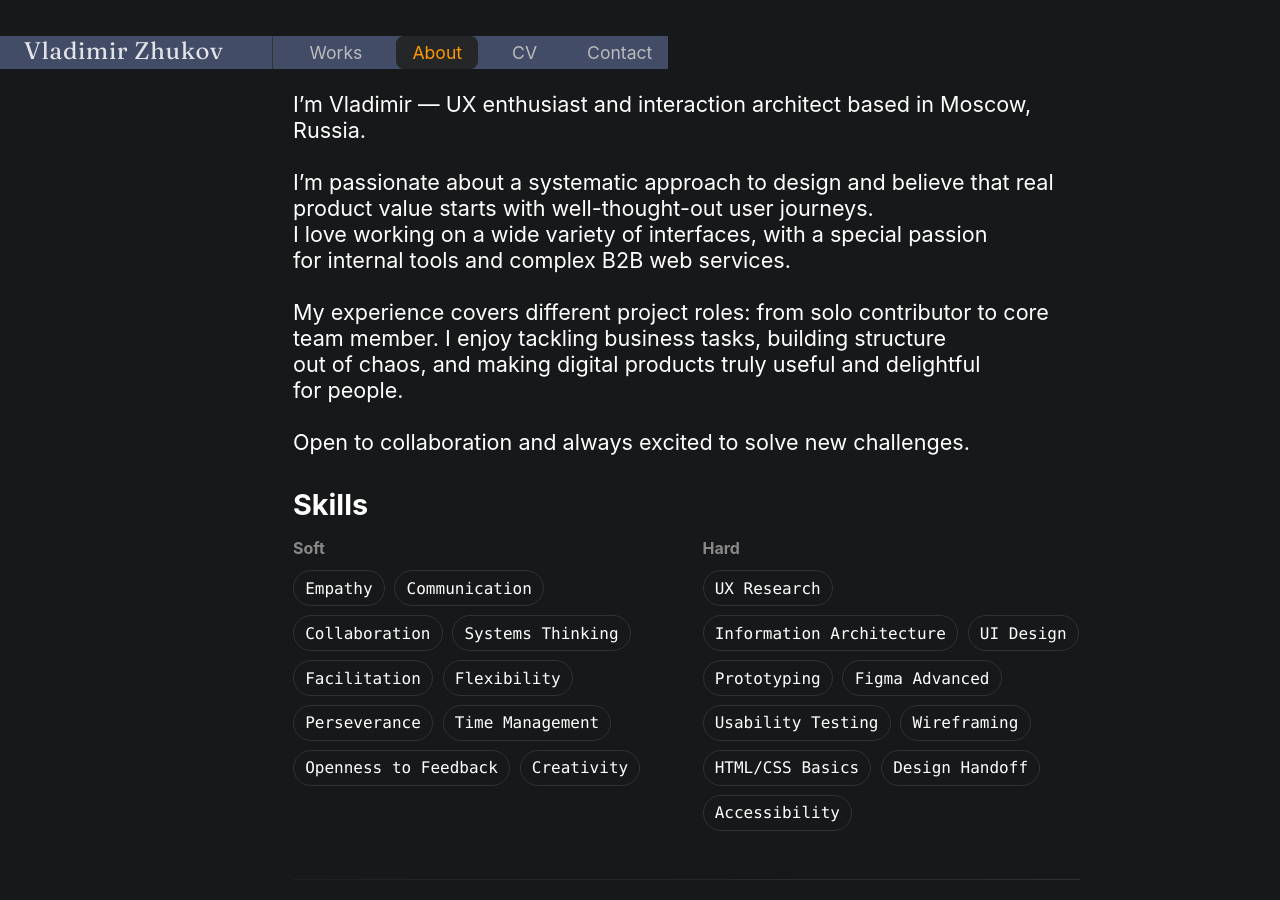
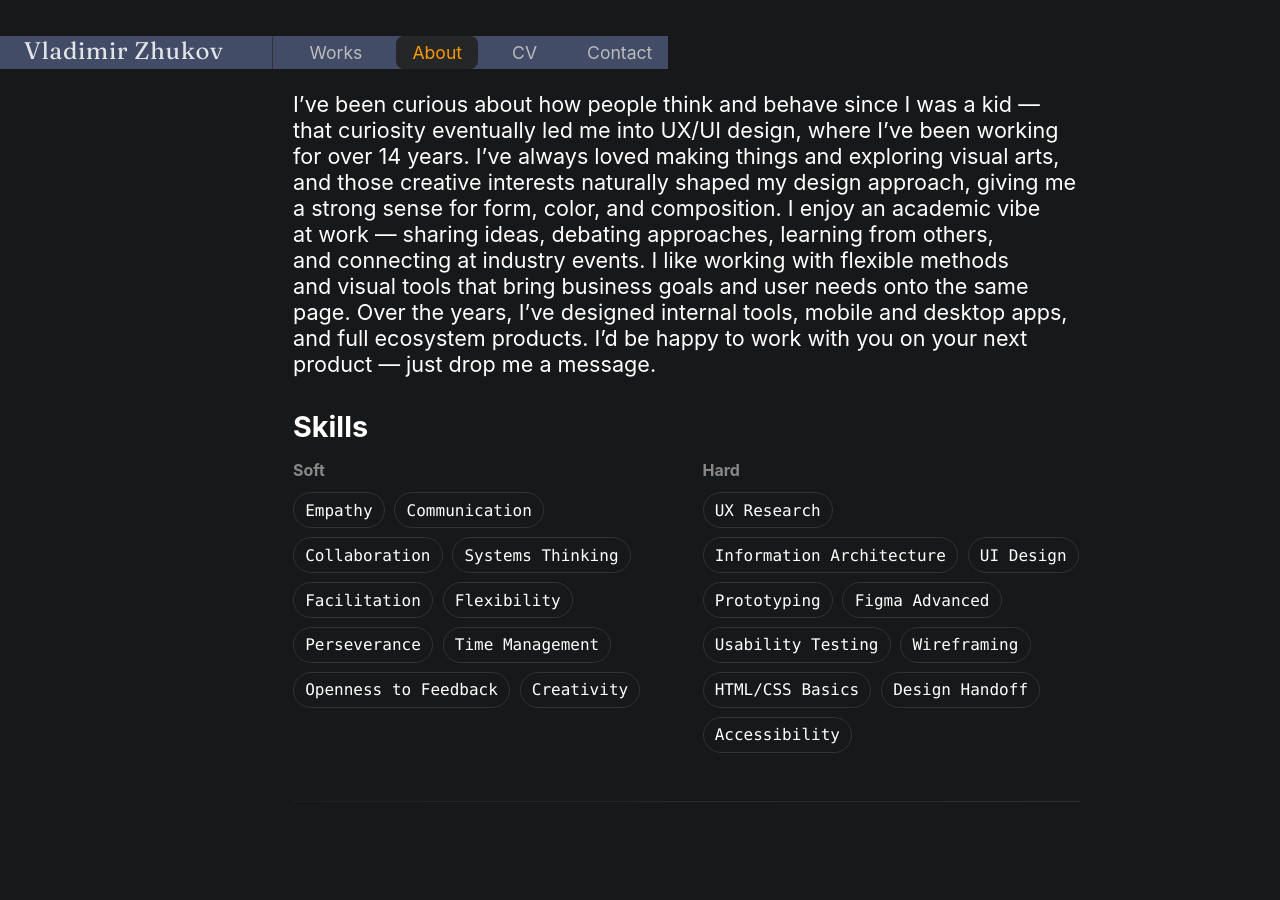
Before and after one commit to uxiscool/experience, a Jekyll site: the page built from about.md, in a window 1280 px wide. Built offline with Jekyll 4.4.1, drawn with Linux system fonts in a browser that asks for light colours.

Commit message:
Add files via upload

```diff
--- a/about.md
+++ b/about.md
@@ -7,10 +7,7 @@ permalink: /about/
 <div class="container">
   <div class="bio">
     <p>
-    I’m Vladimir — UX&nbsp;enthusiast and&nbsp;interaction architect based in&nbsp;Moscow, Russia.<br><br>
-    I’m&nbsp;passionate about a&nbsp;systematic approach to&nbsp;design and&nbsp;believe that real product value starts with well-thought-out user journeys.<br>I&nbsp;love working on&nbsp;a&nbsp;wide variety of&nbsp;interfaces, with a&nbsp;special passion for&nbsp;internal tools and&nbsp;complex B2B web&nbsp;services.<br><br>
-    My&nbsp;experience covers different project roles: from solo contributor to&nbsp;core team member. I&nbsp;enjoy tackling business tasks, building structure out&nbsp;of&nbsp;chaos, and&nbsp;making digital products truly useful and&nbsp;delightful for&nbsp;people.<br><br>
-    Open to&nbsp;collaboration and&nbsp;always excited to&nbsp;solve new&nbsp;challenges.
+    I’ve been curious about how people think and behave since I&nbsp;was&nbsp;a&nbsp;kid — that curiosity eventually led me&nbsp;into&nbsp;UX/UI design, where I’ve&nbsp;been working for&nbsp;over 14&nbsp;years. I’ve&nbsp;always loved making things and&nbsp;exploring visual arts, and&nbsp;those creative interests naturally shaped my&nbsp;design approach, giving me a&nbsp;strong sense for&nbsp;form, color, and&nbsp;composition. I&nbsp;enjoy an&nbsp;academic vibe at&nbsp;work — sharing ideas, debating approaches, learning from others, and&nbsp;connecting at&nbsp;industry events. I&nbsp;like working with&nbsp;flexible methods and&nbsp;visual tools that bring business goals and&nbsp;user needs onto the&nbsp;same page. Over the&nbsp;years, I’ve&nbsp;designed internal tools, mobile and&nbsp;desktop apps, and&nbsp;full ecosystem products. I’d&nbsp;be&nbsp;happy to&nbsp;work with&nbsp;you&nbsp;on&nbsp;your next product — just drop me&nbsp;a&nbsp;message.
     </p>
     <section class="skills-section">
   <h2 class="skills-heading">Skills</h2>
```
